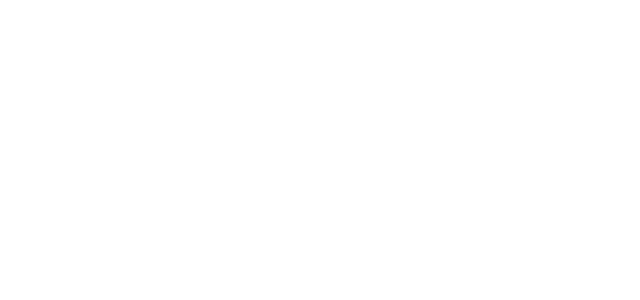
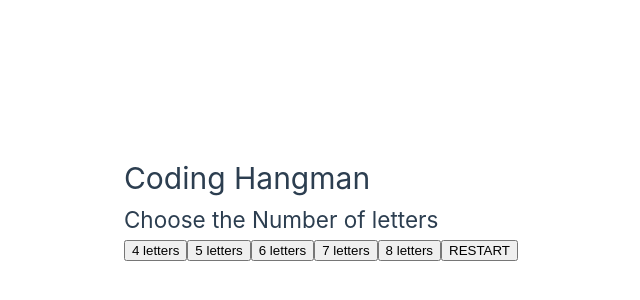
Before and after one commit to staten-island-tech/vue-reactivity-project-JonoBos, a Vue app in the folder app/: page / in a window 1280 px wide. Shown: the part 192-492 px from the top of the page, without its empty margins (122-762 px from the left). Built offline with nearby package versions, Linux system fonts and the light colour scheme.

Commit message:
buttons created, display started, function created (plan out)

```diff
--- a/app/src/App.vue
+++ b/app/src/App.vue
@@ -1,11 +1,25 @@
 <template>
   <div>
+    <h1>Coding Hangman</h1>
+    <h2>Choose the Number of letters</h2>
+  <div id="display">{{ divContent }}</div>
+
+    <button id = "choice4" >4 letters</button>
+    <button id = "choice5" >5 letters</button>
+    <button id = "choice6" >6 letters</button>
+    <button id = "choice7" >7 letters</button>
+    <button id = "choice8">8 letters</button>
+
+    <button id ="clear" @click ="clearDiv">RESTART</button>
 
   </div>
 </template>
 
 <script setup>
-//4-8 length
+
+
+
+
 const words =[
     { Word: 'math', Length: '4' },
     { Word: 'code', Length: '4' },
@@ -25,6 +39,32 @@
 
 ]
 
+
+
+function display(words){
+
+
+
+
+//end
+const clearDiv = () => {
+  divContent.value = '';
+};
+
+}
+//hangman
+//make 5  buttons with functions to display either 4,5,6,7,8 length words
+//make a random index to choose one of the words
+// correlate the button to the length of choice
+//push the random word into another array
+//create user input
+//ask user to type letter
+//if letter is found in the word show where that letter is in the array (display th letter)
+// else if the letter is found but repeated, display , sorry you've chosen this letter already
+// else( if it isn't found) save that letter in a spearte array (display)
+// display the number of tries the user has used
+//if the number of correct letter is = to world length , display the word and say congrats!
+
 </script>
 
 <style lang="scss" scoped>
```
